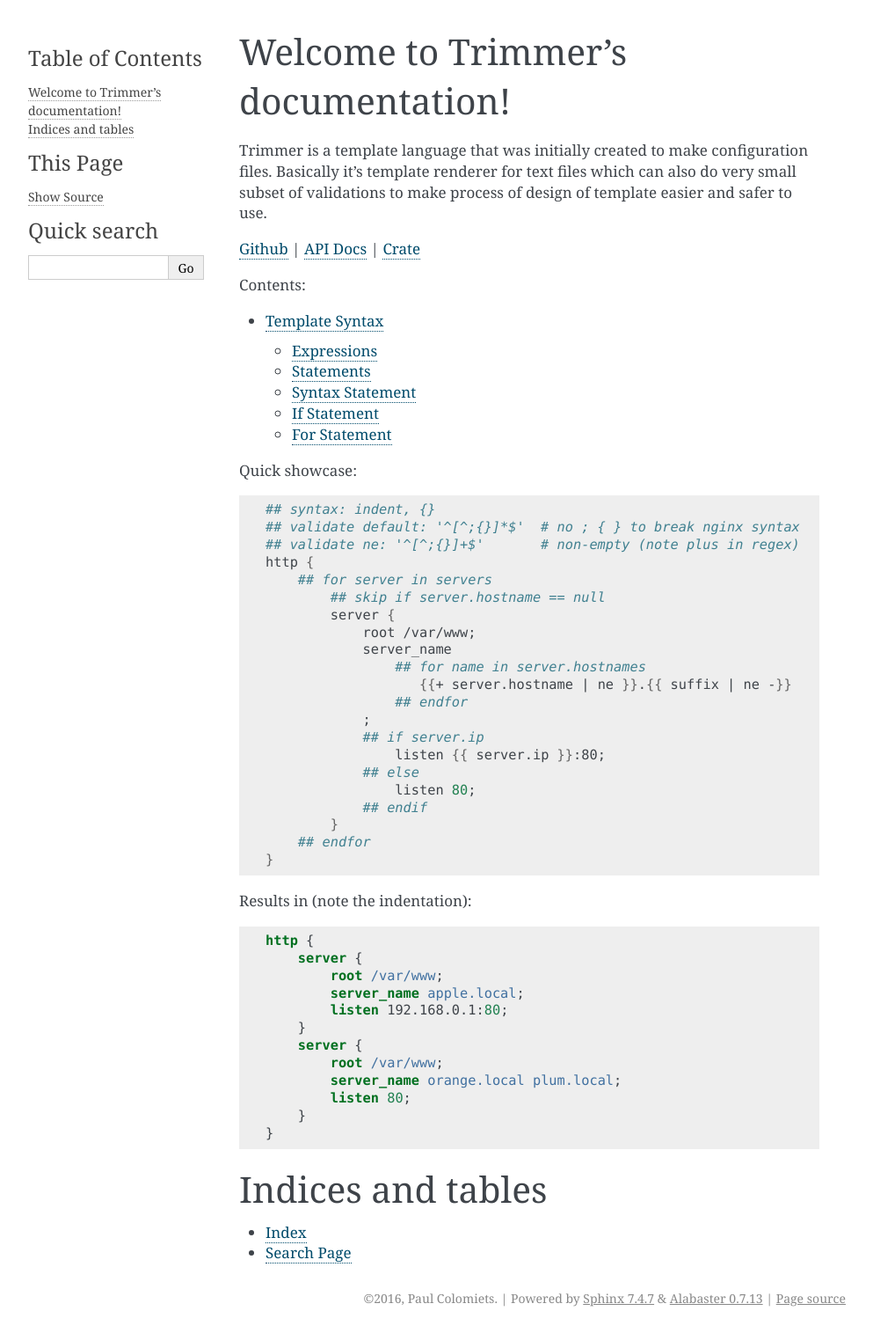
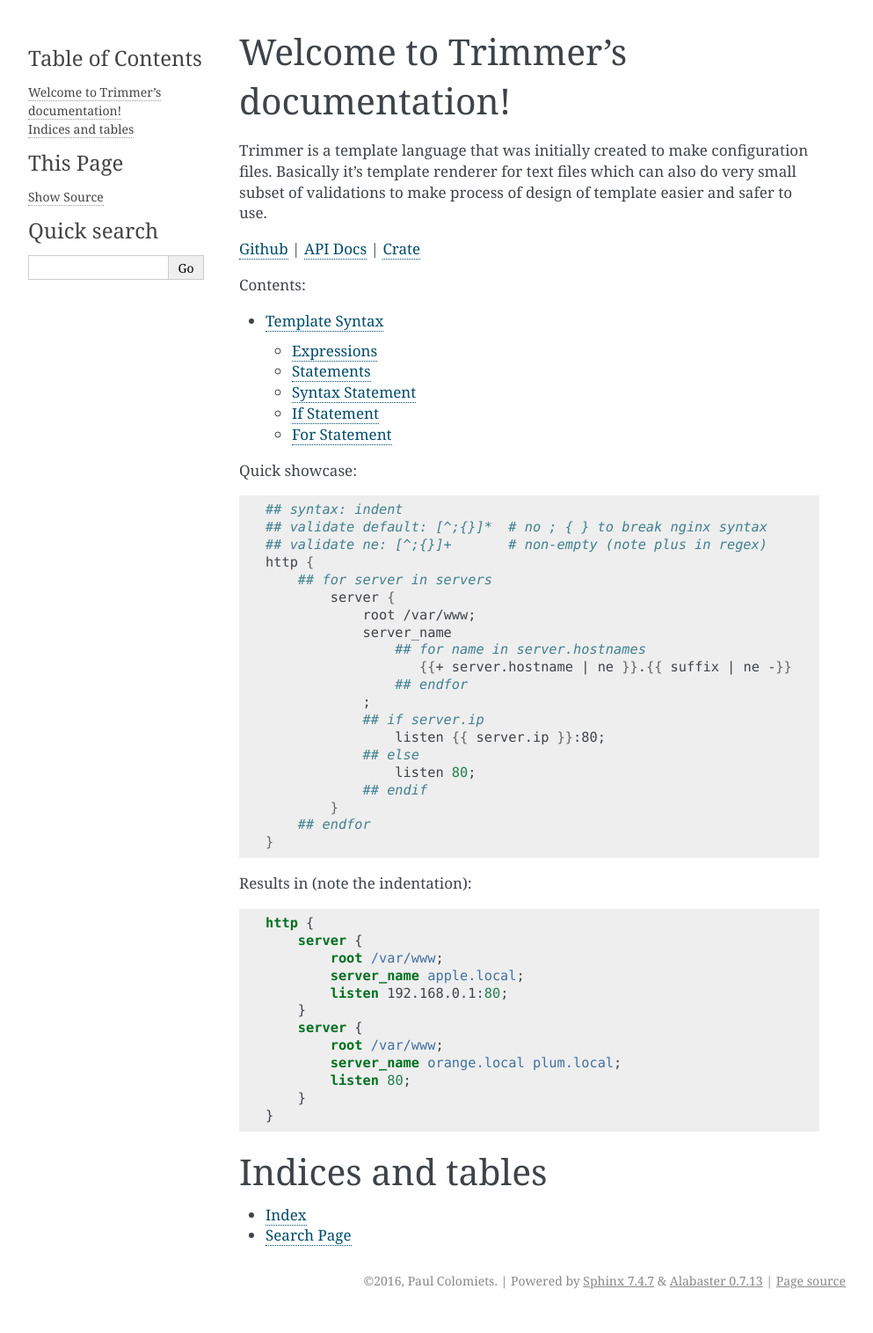
Before and after one commit to tailhook/trimmer, a Sphinx documentation site: the page built from doc/index.rst, in a window 1280 px wide. Shown: the whole page at 88% size, without its empty margins (148-1141 px from the left). Built offline with Sphinx 7.4.7, drawn with Linux system fonts in a browser that asks for light colours.

```diff
--- a/doc/index.rst
+++ b/doc/index.rst
@@ -24,12 +24,11 @@ Quick showcase:
 
 .. code-block:: bash
 
-    ## syntax: indent, {}
-    ## validate default: '^[^;{}]*$'  # no ; { } to break nginx syntax
-    ## validate ne: '^[^;{}]+$'       # non-empty (note plus in regex)
+    ## syntax: indent
+    ## validate default: [^;{}]*  # no ; { } to break nginx syntax
+    ## validate ne: [^;{}]+       # non-empty (note plus in regex)
     http {
         ## for server in servers
-            ## skip if server.hostname == null
             server {
                 root /var/www;
                 server_name
```
